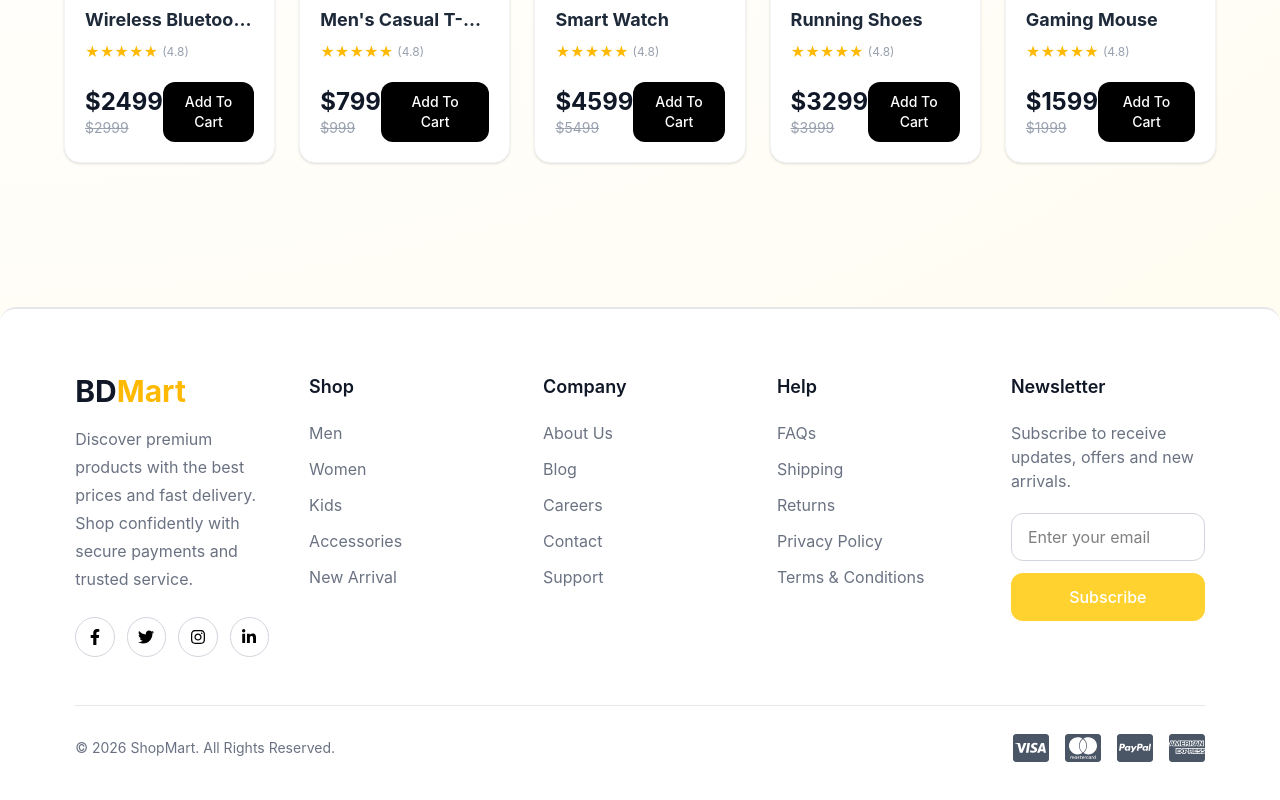
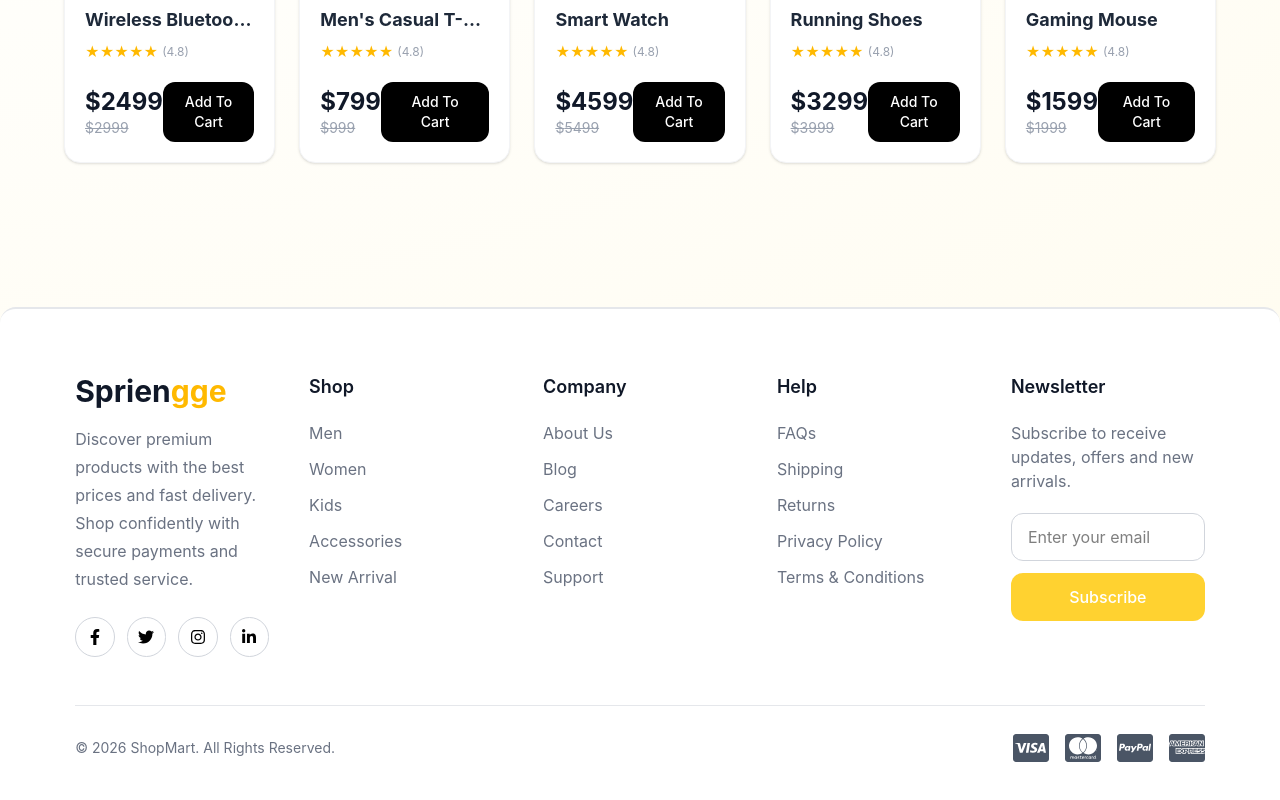
Before and after one commit to shohan-28/bdmart, a React (Vite) app: page / in a window 1280 px wide. Shown: the part 1591-2391 px from the top of the page. Built offline with nearby package versions, Linux system fonts and the light colour scheme.

Commit message:
Updated some files and fixed bugs

```diff
--- a/src/components/Footer/Footer.jsx
+++ b/src/components/Footer/Footer.jsx
@@ -18,7 +18,7 @@ const Footer = () => {
                     {/* Logo */}
                     <div>
                         <h2 className="text-3xl font-bold text-gray-900">
-                            BD<span className="text-amber-400">Mart</span>
+                            Sprien<span className="text-amber-400">gge</span>
                         </h2>
 
                         <p className="mt-4 text-gray-500 leading-7">
```
